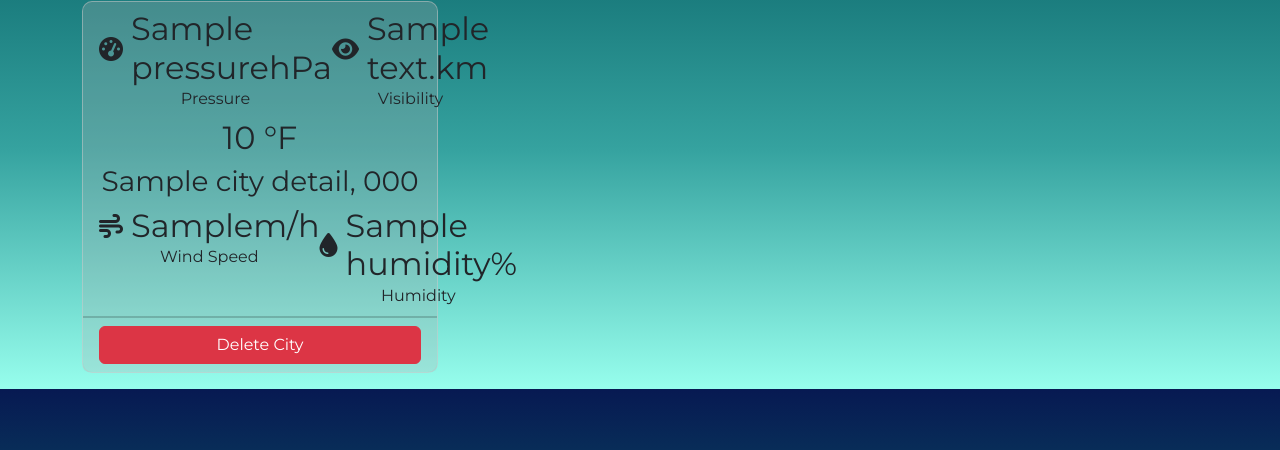
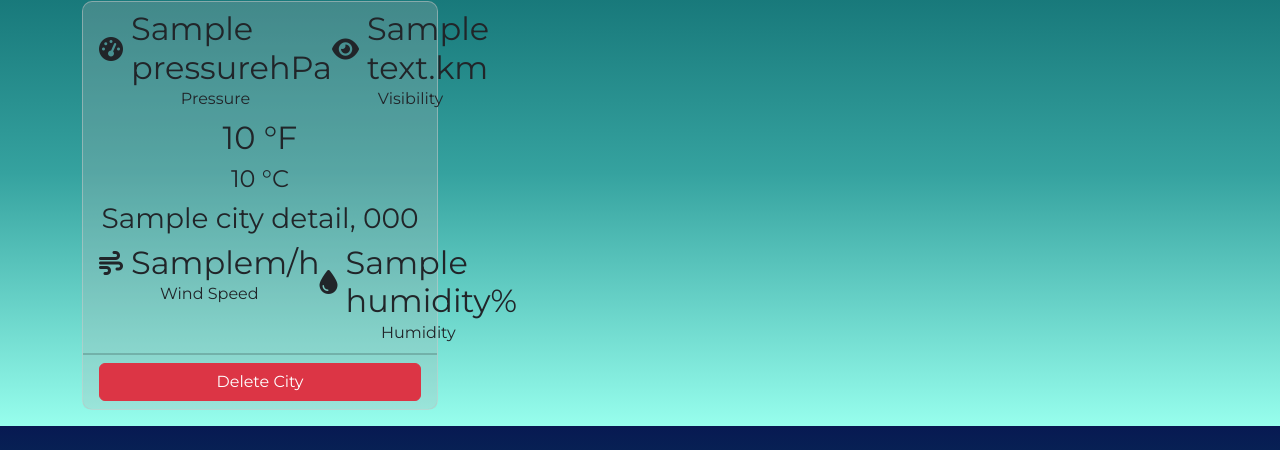
Before and after one commit to WxProg/Unconquered-Weather-App, a Flask app: page /details in a window 1280 px wide. Shown: the part 334-784 px from the top of the page. Run offline with Flask 3, Linux system fonts and the light colour scheme; the visitor is signed in with stand-in values (Sample User, id 1); a database or web service that is not in the repository returns one stand-in record (values such as "Sample title"); some libraries are stand-ins or nearby versions.

Commit message:
Added the Celcius conversion of the temperature

```diff
--- a/static/css/weather_info.css
+++ b/static/css/weather_info.css
@@ -36,3 +36,7 @@
 .weather-detail p {
     margin: 0;
 }
+
+.tempC{
+    font-size: 24px;
+}
--- a/templates/weather_info.html
+++ b/templates/weather_info.html
@@ -81,7 +81,8 @@
 
             <div class="text-center">
               <h2 class="icon"><i class="{{ city.weatherData.description_icon_url }}"></i></h2>
-              <h2 class="temp">{{ city.weatherData.temperature }} °F</h2>
+              <h2 class="tempF">{{ city.weatherData.tempF }} °F </h2>
+              <h2 class="tempC">{{ city.weatherData.tempC }} °C </h2>
               <h3 class="city">{{ city.cityName }}, {{ city.stateCode }}</h3>
             </div>
 
--- a/weather_data.py
+++ b/weather_data.py
@@ -39,8 +39,13 @@
     visibility_in_km = weather_data['visibility'] /1000
     truncated_visibility = round(visibility_in_km, 1)
 
+    # Convert temp from from Fahrenheit to Celcius
+    temperatureCelcius = (weather_data['main']['temp'] - 32)  *  5/9
+    roundTempC = round(temperatureCelcius,2)
+
     return {
-        'temperature': weather_data['main']['temp'],
+        'tempF': weather_data['main']['temp'],
+        'tempC':roundTempC,
         'max_temp': weather_data['main']['temp_max'],
         'min_temp': weather_data['main']['temp_min'],
         'humidity': weather_data['main']['humidity'],
```
Also changed, not shown: static/js/weather_info.js (line endings or trailing spaces).
